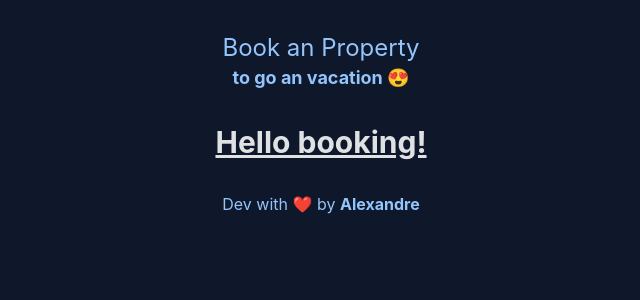
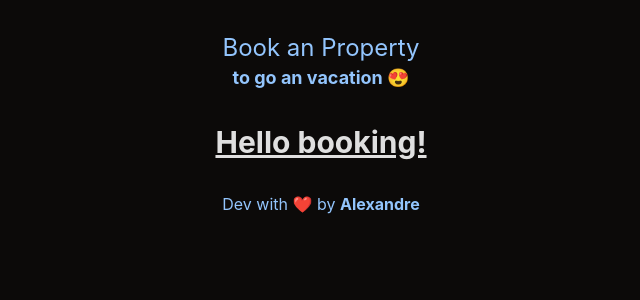
Before and after one commit to alexandresalvatierra/booking42, a React (Vite) app: page / in a window 1280 px wide. Shown: the top 300 px of the page, without its empty margins (319-959 px from the left). Built offline with nearby package versions, Linux system fonts and the light colour scheme.

Commit message:
feat: add style config

```diff
--- a/index.html
+++ b/index.html
@@ -3,7 +3,8 @@
   <head>
     <meta charset="UTF-8" />
     <meta name="viewport" content="width=device-width, initial-scale=1.0" />
-    <title>Booking ...</title>
+    <link rel="shortcut icon" href="./public/favicon.png" type="image/x-icon">
+    <title>Booking ❤️</title>
   </head>
   <body>
     <div id="root"></div>
--- a/src/index.css
+++ b/src/index.css
@@ -10,7 +10,7 @@
 
   color-scheme: light dark;
   color: rgba(255, 255, 255, 0.87);
-  background-color: #0f172a;
+  background-color: #0c0a09;
 
   font-synthesis: none;
   text-rendering: optimizeLegibility;
```
